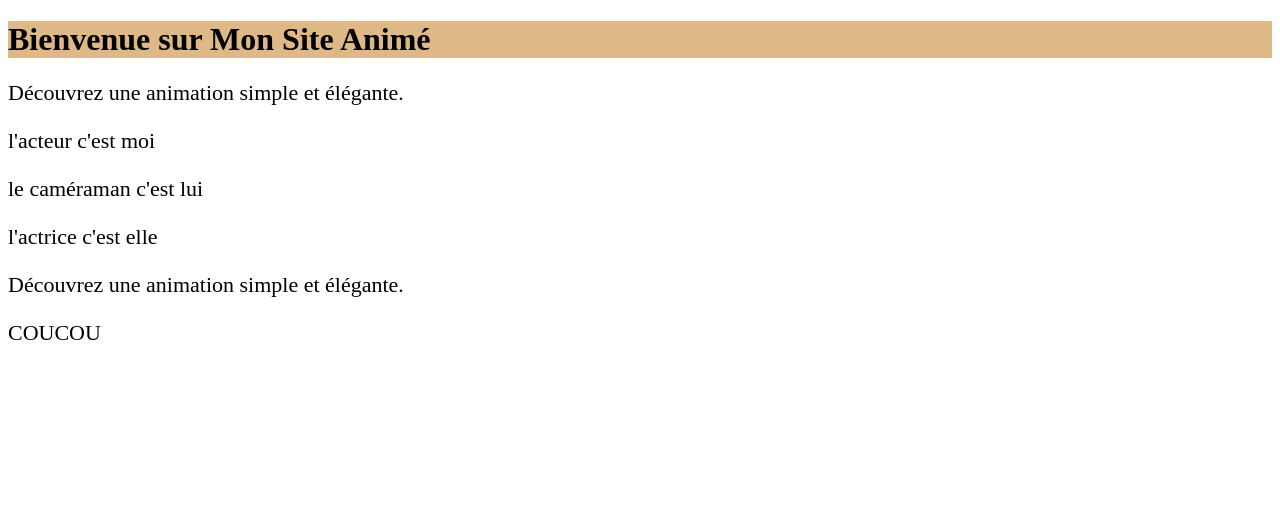
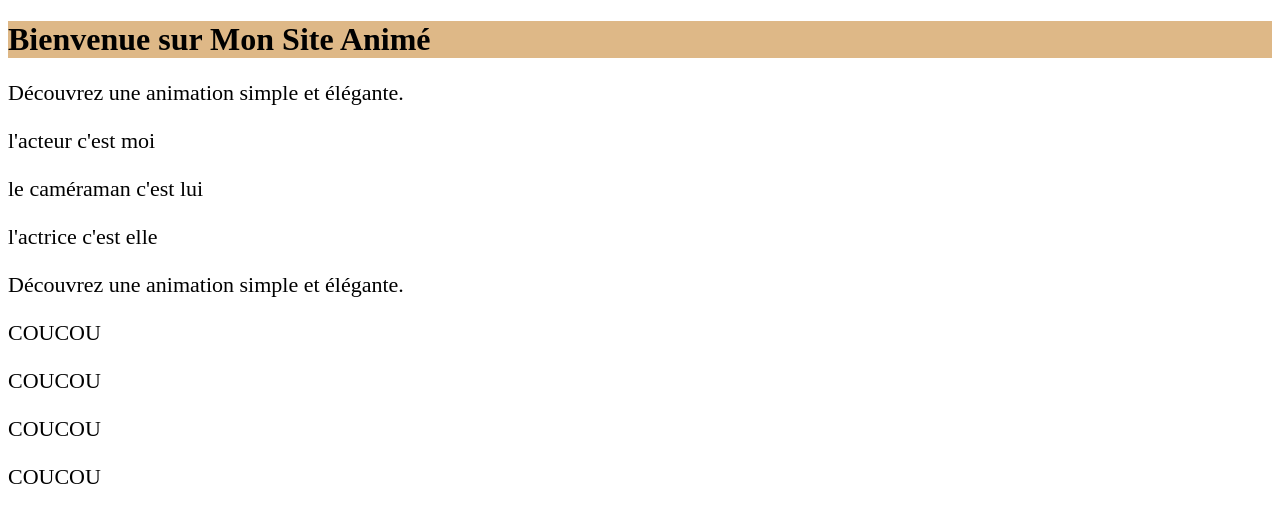
Before and after one commit to Philippestudi/testAnimationWebsite, a plain HTML site: page index.html in a window 1280 px wide. Drawn offline with Linux system fonts and the light colour scheme.

Commit message:
ajout coucou index./html

```diff
--- a/index.html
+++ b/index.html
@@ -15,5 +15,8 @@
     <p>l'actrice c'est elle</p>
     <p>Découvrez une animation simple et élégante.</p>
     <P>COUCOU</P>
+    <P>COUCOU</P>
+    <P>COUCOU</P>
+    <P>COUCOU</P>
 </body>
 </html>
```
